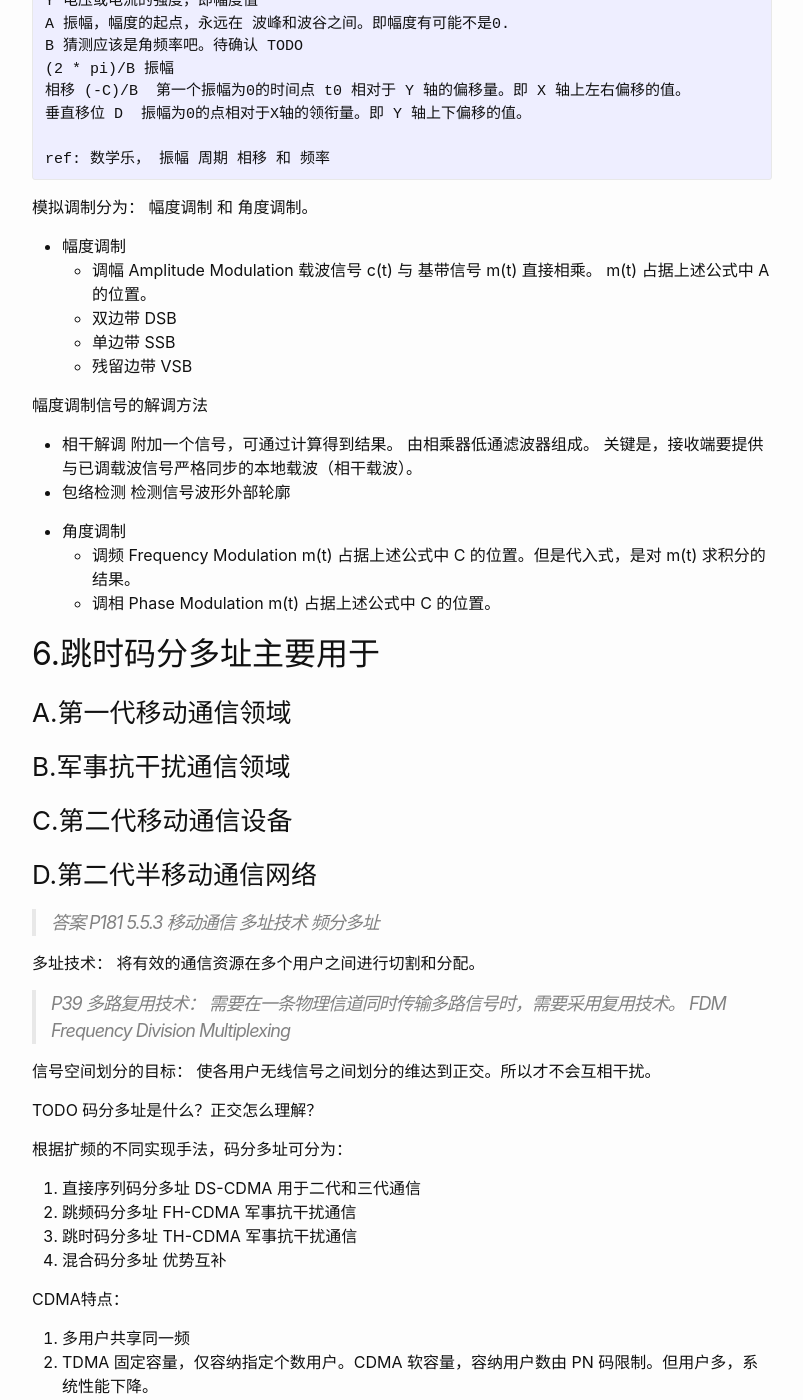
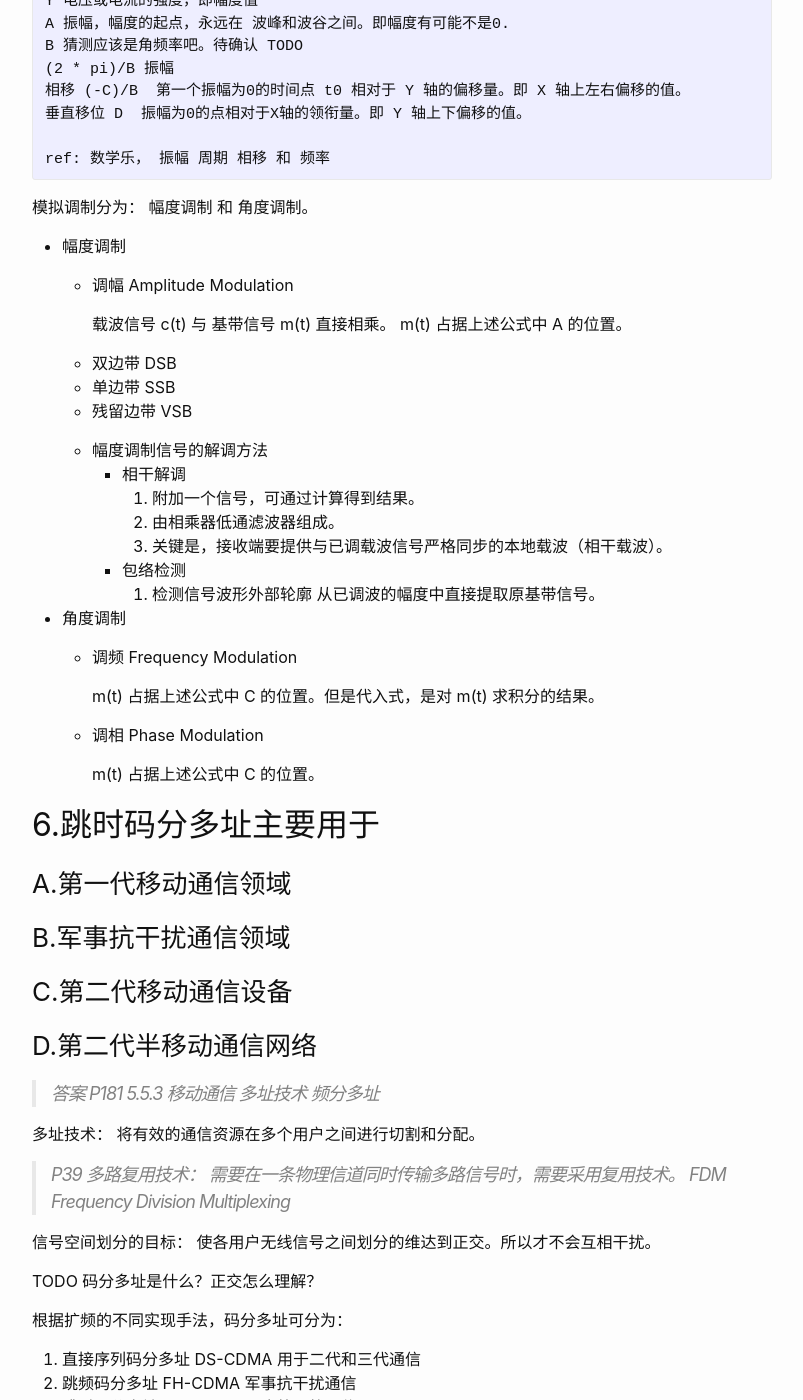
Before and after one commit to wangtiga/wangtiga.github.io, a Jekyll site: the page built from _previews/2019-06-27-4742_2013_04.md, in a window 1280 px wide and 1400 px high, scrolled down 6396 px. Shown: the whole window, without its empty margins (238-1041 px from the left). Built offline with Jekyll 4.4.1, drawn with Linux system fonts in a browser that asks for light colours; some of the changed text lies outside the part shown.

Commit message:
updated from notep

```diff
--- a/_previews/2019-06-27-4742_2013_04.md
+++ b/_previews/2019-06-27-4742_2013_04.md
@@ -93,26 +93,33 @@ ref: 数学乐， 振幅 周期 相移 和 频率
 角度调制。
 
 - 幅度调制
+
   * 调幅 Amplitude Modulation
+
     载波信号 c(t) 与 基带信号 m(t) 直接相乘。
     m(t) 占据上述公式中 A 的位置。
+
   * 双边带 DSB
   * 单边带 SSB
   * 残留边带 VSB
 
-幅度调制信号的解调方法
-- 相干解调
-  附加一个信号，可通过计算得到结果。
-  由相乘器低通滤波器组成。
-  关键是，接收端要提供与已调载波信号严格同步的本地载波（相干载波）。
-- 包络检测
-  检测信号波形外部轮廓
+  * 幅度调制信号的解调方法
+    - 相干解调
+      1. 附加一个信号，可通过计算得到结果。
+      2. 由相乘器低通滤波器组成。
+      3. 关键是，接收端要提供与已调载波信号严格同步的本地载波（相干载波）。
+    - 包络检测
+      1. 检测信号波形外部轮廓
+         从已调波的幅度中直接提取原基带信号。
 
 
 - 角度调制
   * 调频 Frequency Modulation
+
     m(t) 占据上述公式中 C 的位置。但是代入式，是对 m(t) 求积分的结果。
+
   * 调相 Phase Modulation
+
     m(t) 占据上述公式中 C 的位置。
 
 
@@ -149,6 +156,7 @@ CDMA特点：
 3. 频谱宽，减少多径衰落。
 4. 用户扩频序列不完全正交，会存在多址干扰问题。
 
+TODO 整理 移动通信 P201 和 微波通信 P236 中有关 干扰 衰落 码间串扰 色散 噪声 影响电波传播的机制 等内容。
 
 
 ## 7.天波能够被电离层反射，该电磁波的频率为
@@ -213,16 +230,22 @@ TODO 《通信原理》第7版，樊昌信 曹丽娜 编著
 
 功率控制方法：
 
-1. 正向信道功率控制。
-  调整基站的发射信号强度。
-  基站根据移动台提供的测量结果调整。
+- 正向信道功率控制。
+  1. 调整基站的发射信号强度。
+  2. 基站根据移动台提供的测量结果调整。
 
-2. 反向信道功率控制。
+- 反向信道功率控制。
+
   调整移动台（手机）的发射信号强度。
+
   IS-95系统中的重点。
-  - 粗控（开环功率控制）
+
+  * 粗控（开环功率控制）
+
     仅由移动台完成开环功率控制。
-  - 精控（闭环功率控制）
+
+  * 精控（闭环功率控制）
+
     由移动台和基站配合完成闭环功率修正。
 
 
@@ -239,8 +262,7 @@ TODO 《通信原理》第7版，樊昌信 曹丽娜 编著
 - 数字化
   1. 通信系统各部分，各环节全面采用数字技术。
   2. 核心网已经采用数字传输，数字交换技术。
-  3. 接入网情况复杂，存在大量模拟技术。（端局交换到用户终端的用户环路，ADSL
-还是模拟混合体制。但 2020年已经更新为光纤入户了。）
+  3. 接入网情况复杂，存在大量模拟技术。（端局交换到用户终端的用户环路，ADSL 还是模拟混合体制。但 2020年已经更新为光纤入户了。）
 
 - 综合化
   1. 通信网从原来单一业务发展为，同时提供多种业务。
@@ -267,7 +289,7 @@ TODO 如何区分 有源器件 无源器件
 
 参考 4742_201404_09
 
-
+NOTE 随便去掉一个词，就当选择题出了。通信基础考得最多的就是 有效性 和 可靠性 ，结合题目中"差错信息"，第一反应当然是"可靠性"，结果这里一下出来个保密性，书中原文还偏偏就是这样。像这种有歧义的描述就不应该出现在书中，更不应该做为考题出现，但这种小小的考试，谁又会在意呢，在意又能怎样呢。不如把主要精力花在更值得探讨的技术话题中，扣这些字眼，真是浪费时间了。
 
 
 ## 12.接收设备的目的是从受到干扰和减损的接收信号中正确恢复出原始电信号，其功能是放大和反变换，如
@@ -414,7 +436,7 @@ PAM 模拟抽样信号 P58
 ### A.转接外向信号
 ### B.发送外向信号
 ### C.检测外向信号
-### D.接收向外信号
+### D.接收外向信号
 
 > 答案 P255 7.4.4 卫星通信 VSAT卫星通信网 VSAT卫星通信网的应用
 
@@ -565,8 +594,7 @@ P208 图6.1 数字微波通信系统组成框图
 
     扩展覆盖范围，延长中心站和用户站之间的距离。
 
-
-  TODO 与蜂窝通信有什么区别？是不是一种原理？
+  TODO 一点多址微波通信 与 蜂窝通信 有什么区别？是不是一种原理？
 
 - 微波卫星通信
 
@@ -767,7 +796,7 @@ P135 4.3 交换控制器
 
     通过两条或多条传播途径，传输相同的信息，并在接收端进行合并。
 
-    1. 空间分集（常用）：多副不同方式的天线，接收同一频率信号。
+    1. 空间分集（常用）：多副不同高度的天线，接收同一频率信号。
     2. 频率分集（常用）：发射多个间隔够大的不同载频。
     3. 混合分集：组合 空间分集 和 频率分集 。
     4. 角度分集（效果好于空间分集）：到达接收机不同路径的信号，来自不同方向。接收方采用方向性天线，接收并合并信号。
@@ -838,11 +867,17 @@ TODO P221 图6.15 角度分集原理 有点像易拉罐盖到 WIFI 上，而且
 
 - 5.2.4 切换策略和位置管理
 
+  * P185 GSM组织结构
+    1. 移动台 MS
+    2. 基站子系统 BSS(BTS+BSC)
+    3. 网络子系统 NSS(MSC HLR VLR AUC EIR)
+    4. 操作支持子系统 OSS(OMC)
+
   * 切换 Handover :
-    移动用户（MS 手机）在通话过程，从一个小区移动到另一个小区， MSC 服务端 将 MS 客户端转换到另一个小区的信道的过程。
+    MS在通话过程，从一个小区移动到另一个小区， MSC 将 MS 转移到另一个小区信道的过程。
 
   * 位置管理
-    移动用户（MS 手机）会随机移动，为在呼叫过程就能转移小区，需要跟踪用户位置变化。
+    MS 会随机移动，为在呼叫过程就能转移小区，需要跟踪用户位置变化。
 
     1. 位置登记：对 MS 位置进行 登记 删除 更新 的过程
     2. 位置传递：根据 HLR 和 VLR 的位置信息，确定 MS 服务的移动台
@@ -910,7 +945,7 @@ TODO P221 图6.15 角度分集原理 有点像易拉罐盖到 WIFI 上，而且
 
 > 答案 P293 8.4.2 光纤通信系统 光发射机 光的调制
 
-- 解调：光接收机从收到的光中中，识别出信号变化规律，重现传输的信息，此过程称为光信号的解调。
+- 解调：光接收机从收到的光波中，识别出信号变化规律，重现传输的信息，此过程称为光信号的解调。
 
 - 调制：
   1. 直接调制，把传送的信息转换成信号电流注入 LD LED ，获得已调光信号。
```
Also changed, not shown: other parts of _previews/2019-06-27-4742_2013_04.md (+32 -15 lines), _previews/2019-06-20-4742_2014_04.md (+118 -64 lines), _previews/exercise.md (+17 -0 lines).
